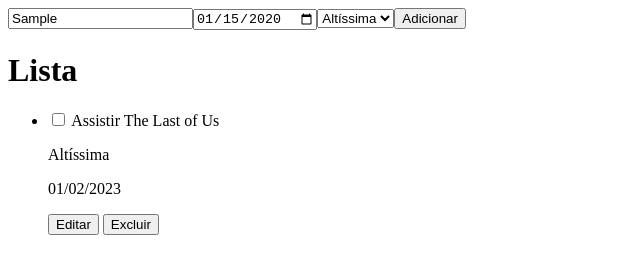
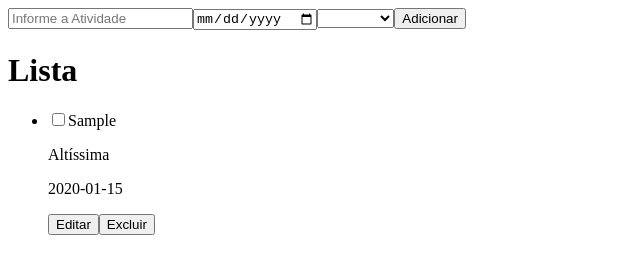
Before and after one commit to carloshximenes/fe-js-003, a website: page exemplos/to-do-list/index.html in a window 1280 px wide. Both pictures are taken after typing "Sample", "2020-01-15" into the empty fields and a click on the button "Adicionar". Shown: the whole page, without its empty margins (0-640 px from the left). Drawn offline with Linux system fonts and the light colour scheme.

Commit message:
finalizar projeto

```diff
--- /dev/null
+++ b/exemplos/to-do-list/Opcao.js
@@ -0,0 +1,14 @@
+export class Opcao {
+    id;
+    atividade;
+    dataAtividade;
+    tagPrioridade;
+    constructor(atividade, dataAtividade, tagPrioridade) {
+        this.id = Date.now().toString();
+        this.atividade = atividade;
+        this.dataAtividade = dataAtividade;
+        this.tagPrioridade = tagPrioridade;
+    }
+}
+
+// module.exports = Opcao;
--- a/exemplos/to-do-list/index.html
+++ b/exemplos/to-do-list/index.html
@@ -20,9 +20,9 @@
             <button type="submit">Adicionar</button>
         </form> -->
     </div>
-    <div>
+    <div class="lista-atividades">
         <h1>Lista</h1>
-        <ul>
+        <!-- <ul>
             <li>
                 <div>
                     <input type="checkbox" id="checkbox1" />
@@ -33,8 +33,9 @@
                 <button>Editar</button>
                 <button>Excluir</button>
             </li>
-        </ul>
+        </ul> -->
     </div>
-    <script src="index.js"></script>
+    <script src="index.js" type="module"></script>
 </body>
+
 </html>
--- a/exemplos/to-do-list/index.js
+++ b/exemplos/to-do-list/index.js
@@ -1,15 +1,8 @@
-class Opcao {
-    atividade;
-    dataAtividade;
-    tagPrioridade;
-    constructor(atividade, dataAtividade, tagPrioridade) {
-        this.atividade = atividade;
-        this.dataAtividade = dataAtividade;
-        this.tagPrioridade = tagPrioridade;
-    }
-}
+// const Opcao = require('./Opcao');
+import { Opcao } from "./Opcao.js";
 
-const listaAtividades = [];
+let listaAtividades = baixarLista();
+console.log(listaAtividades);
 
 // Criar novos elementos
 const formulario = document.createElement('form');
@@ -27,6 +20,7 @@ const arrayOpcoes = ['Altíssima', 'Alta', 'Normal', 'Baixa'];
 arrayOpcoes.map((opcao, index) => {
     const optionTagPropriedade = document.createElement('option');
     optionTagPropriedade.value = index;
+    // optionTagPropriedade.value = opcao;
     optionTagPropriedade.textContent = opcao;
     selectTagsPrioridade.appendChild(optionTagPropriedade);
 });
@@ -45,6 +39,7 @@ inputAtividade.id = 'input-atividade';
 inputAtividade.type = 'text';
 inputAtividade.placeholder = 'Informe a Atividade';
 inputAtividade.required = true;
+inputAtividade.classList.add('input-atividade');
 
 inputDataAtividade.id = 'input-data-atividade';
 inputDataAtividade.type = 'date';
@@ -59,12 +54,16 @@ botao.addEventListener('click', function (e) {
     // const valorInputDataAtividade = document.querySelector('#input-data-atividade').value;
 
     const formularioEhValido = valorInputAtividade != '' && valorInputDataAtividade != '' && valorSelectTagsPrioridade != '';
-    if(formularioEhValido) {
+    if (formularioEhValido) {
         const novaOpcao = new Opcao(valorInputAtividade, valorInputDataAtividade, valorSelectTagsPrioridade);
         listaAtividades.push(novaOpcao);
+        salvarLista();
+        renderizarItem(novaOpcao);
+        limparValorInput();
     } else {
         alert('Preencher todos os campos');
     }
+    console.log(listaAtividades);
 });
 
 botao.textContent = 'Adicionar';
@@ -77,3 +76,105 @@ formulario.appendChild(botao);
 
 const divNovaAtividade = document.querySelector('.nova-atividade');
 divNovaAtividade.appendChild(formulario);
+
+////// LISTA ATIVIDADES
+const divListaAtividades = document.querySelector('.lista-atividades');
+
+const ulAtividades = document.createElement('ul');
+divListaAtividades.appendChild(ulAtividades);
+
+listaAtividades.map(atividade => renderizarItem(atividade));
+
+function limparValorInput() {
+    inputAtividade.value = '';
+    inputDataAtividade.value = '';
+    selectTagsPrioridade.value = '';
+}
+
+function renderizarItem(item) {
+    const liAtividade = document.createElement('li');
+    liAtividade.id = `item-${item.id}`;
+
+    //CRIAR CHECKBOX
+    const inputCheckbox = document.createElement('input');
+    inputCheckbox.id = item.id;
+    inputCheckbox.type = 'checkbox';
+    const labelCheckbox = document.createElement('label');
+    labelCheckbox.setAttribute('for', item.id);
+    labelCheckbox.innerText = item.atividade;
+    const divCheckbox = document.createElement('div');
+    divCheckbox.appendChild(inputCheckbox);
+    divCheckbox.appendChild(labelCheckbox);
+    liAtividade.appendChild(divCheckbox);
+
+    //CRIAR PARAGRAFO TAG
+    const paragrafoTag = document.createElement('p');
+    const textoTag = arrayOpcoes[item.tagPrioridade];
+    paragrafoTag.innerText = textoTag;
+    // paragrafoTag.innerText = item.tagPrioridade;
+
+    liAtividade.appendChild(paragrafoTag);
+
+    //CRIAR PARAGRAFO DATA
+    const paragrafoData = document.createElement('p');
+    paragrafoData.innerText = item.dataAtividade;
+    liAtividade.appendChild(paragrafoData);
+
+    //CRIAR PARAGRAFO BOTAO EDITAR
+    const botaoEditar = document.createElement('button');
+    botaoEditar.innerText = 'Editar';
+    liAtividade.appendChild(botaoEditar);
+
+    //CRIAR PARAGRAFO BOTAO EXCLUIR
+    const botaoExcluir = document.createElement('button');
+    botaoExcluir.innerText = 'Excluir';
+    botaoExcluir.addEventListener('click', function (e) {
+        excluirItemLista(item.id);
+    });
+
+    liAtividade.appendChild(botaoExcluir);
+
+    ulAtividades.appendChild(liAtividade);
+}
+
+function salvarLista() {
+    let listaString = JSON.stringify(listaAtividades);
+    localStorage.setItem('lista', listaString);
+}
+
+function baixarLista() {
+    let listaString = localStorage.getItem('lista');
+    return JSON.parse(listaString) || [];
+}
+
+// function atualizarNome(nomeAntigo, nomeNovo) {
+//     listaAtividades = listaAtividades.map(lista => {
+//         if (lista.tagPrioridade === nomeAntigo) {
+//             lista.tagPrioridade = nomeNovo
+//         }
+//         return lista;
+//     })
+// }
+
+function excluirItemLista(id) {
+    listaAtividades = listaAtividades.filter(atividade => atividade.id !== id);
+    salvarLista();
+    const itemRemovido = document.querySelector(`#item-${id}`);
+    itemRemovido.remove();
+}
+
+function editarItemLista(id) {
+    // Enviar os dados do item para o formulário
+    // Dar a opção para o usuário ATUALIZAR ou CANCELAR a ação
+    // Independente da escolha, o sistema deve voltar ao estado natural.
+}
+
+// Fazer com que o status do checkbox (marcado ou desmarcado) seja mantido após F5 na página
+
+// Aplicar estilo para grifar o texto da atividade caso ela seja marcada como concluida.
+// text-decoration: line-through;
+// UTILIZAR CLASSES!
+// CRIAR ARQUIVO CSS.
+// ADICIONAR O ARQUIVO CSS AO HTML.
+// ESTILIZAR O HTML COMO UM TODO.
+// SUBIR NO VERCEL OU SIMILAR!
```
Also changed, not shown: package.json (added, +20 -0 lines).
